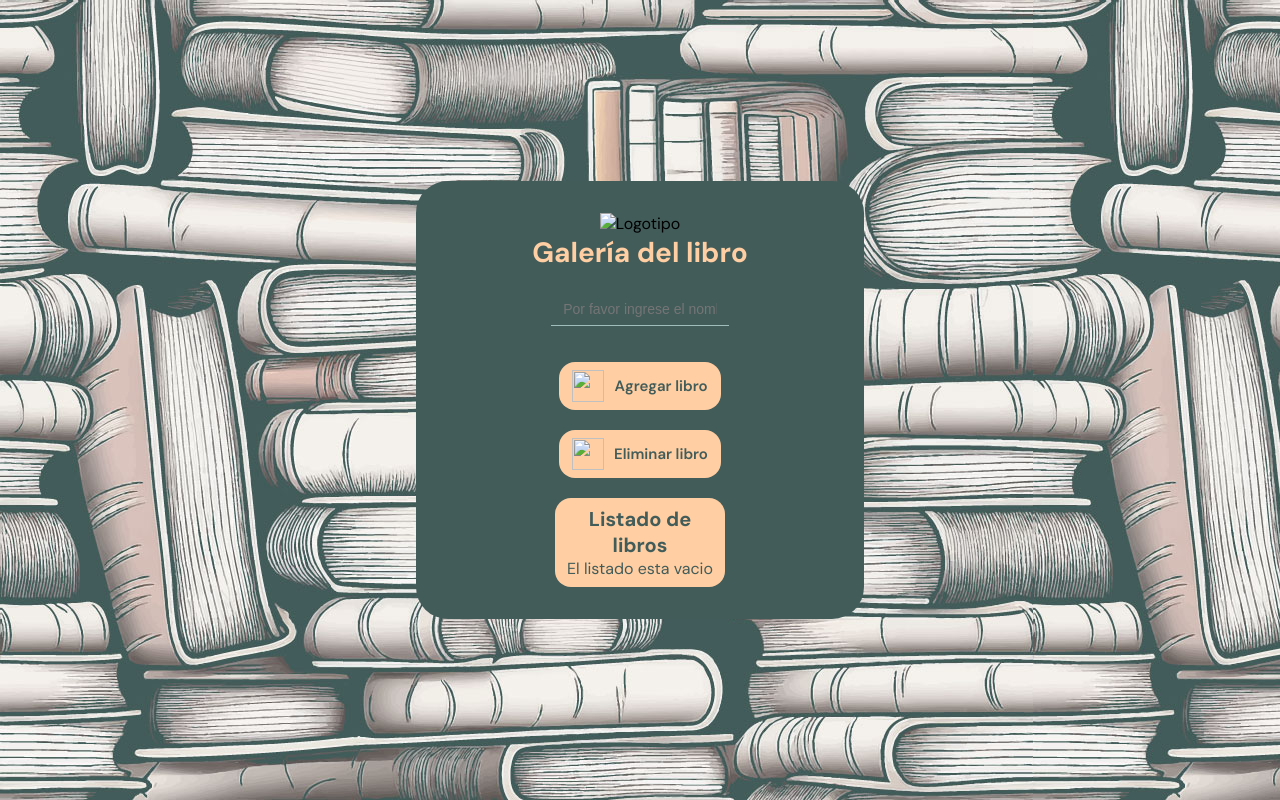
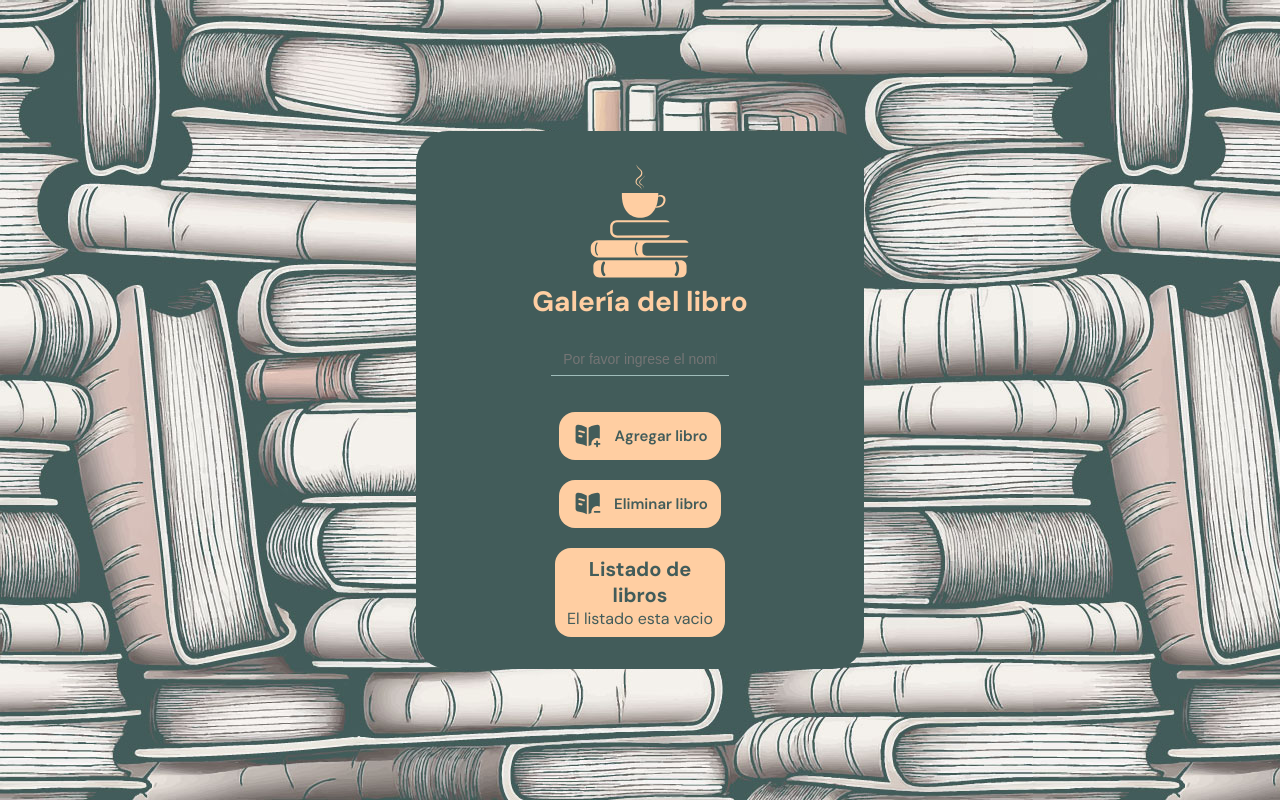
Before and after one commit to GinoTripoloni/book-stacks, a plain HTML site: page index.html in a window 1280 px wide. Drawn offline with Linux system fonts and the light colour scheme.

Commit message:
Update index.html

```diff
--- a/index.html
+++ b/index.html
@@ -163,7 +163,7 @@
     <div id="contenedorGeneral">
         <div id="contenedorElementos">
             <div id="contenedorLogo">
-                <img src="../PrimerosPasos/Libros/logo.svg" alt="Logotipo" width="100">
+                <img src="logo.svg" alt="Logotipo" width="100">
                 <h1>Galería del libro</h1>
             </div>
 
@@ -174,11 +174,11 @@
 
             <div id="contenedorBotones">
                 <button id="agregarLibro" class="botonLibro">
-                    <img src="./Libros/agregarlibro.svg" alt="" class="iconoLibro">Agregar libro
+                    <img src="agregarlibro.svg" alt="" class="iconoLibro">Agregar libro
                 </button>
 
                 <button id="borrarLibro" class="botonLibro">
-                    <img src="./Libros/quitarlibro.svg" alt="" class="iconoLibro">Eliminar libro
+                    <img src="quitarlibro.svg" alt="" class="iconoLibro">Eliminar libro
 
                 </button>
             </div>
```
